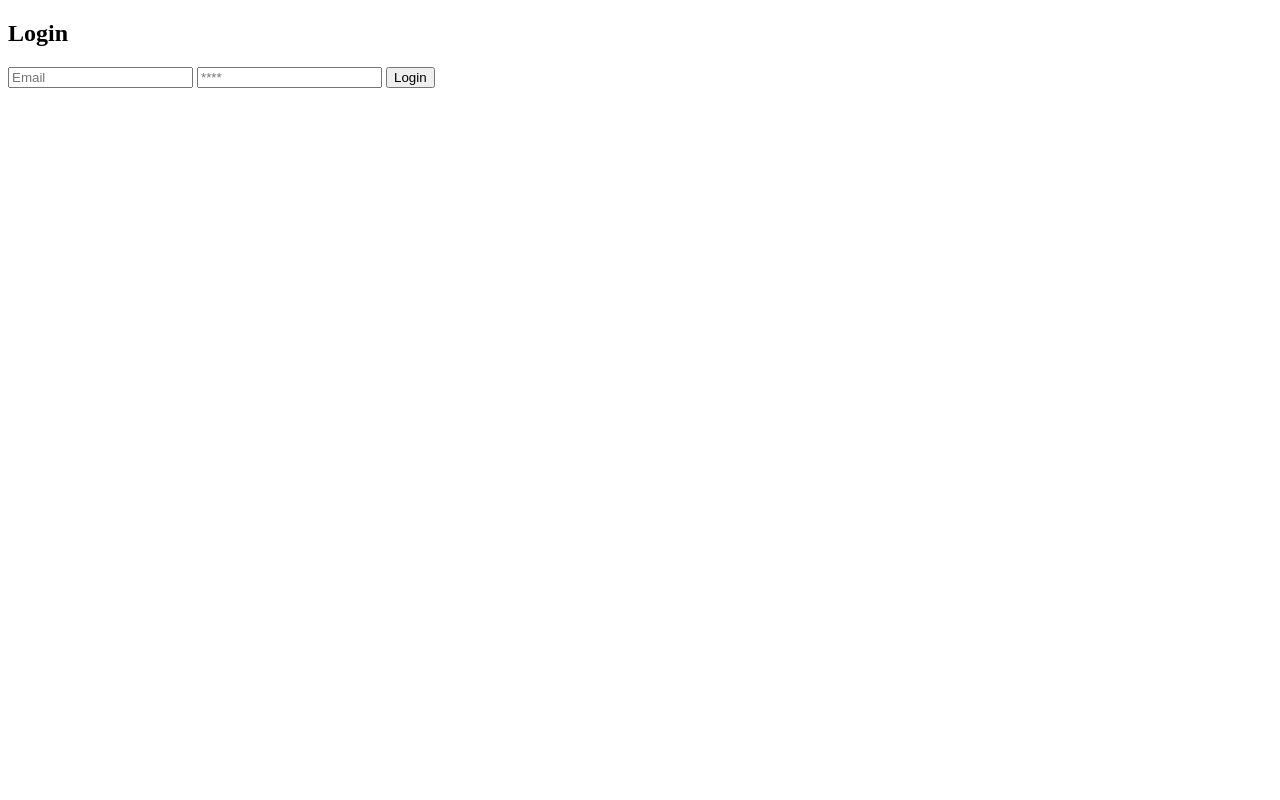
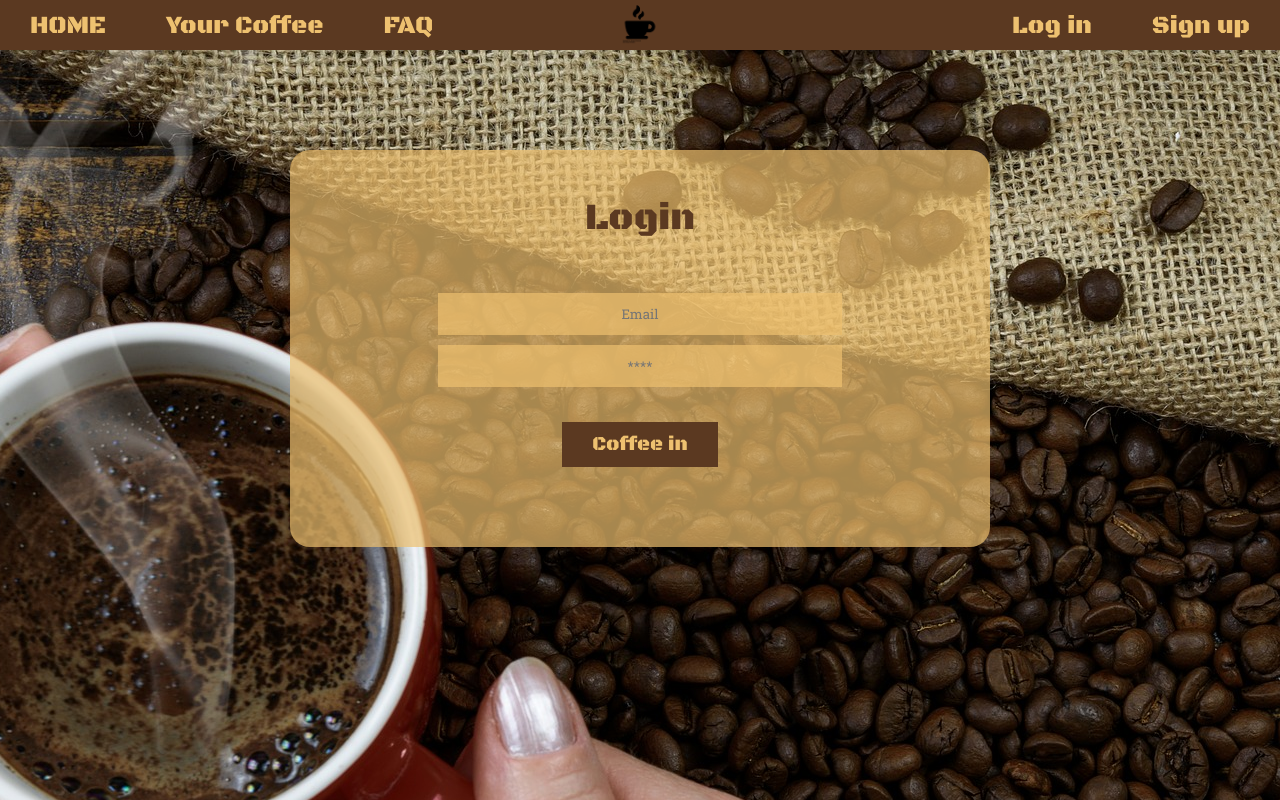
Before and after one commit to alex-olle/M1-Coffee, a plain HTML site: page login.html in a window 1280 px wide. Shown: the top 800 px of the page. Drawn offline with Linux system fonts and the light colour scheme.

Commit message:
Starting css

```diff
--- a/css/style.css
+++ b/css/style.css
@@ -0,0 +1,228 @@
+/* http://meyerweb.com/eric/tools/css/reset/
+   v2.0 | 20110126
+   License: none (public domain)
+*/
+
+html, body, div, span, applet, object, iframe,
+h1, h2, h3, h4, h5, h6, p, blockquote, pre,
+a, abbr, acronym, address, big, cite, code,
+del, dfn, em, img, ins, kbd, q, s, samp,
+small, strike, strong, sub, sup, tt, var,
+b, u, i, center,
+dl, dt, dd, ol, ul, li,
+fieldset, form, label, legend,
+table, caption, tbody, tfoot, thead, tr, th, td,
+article, aside, canvas, details, embed,
+figure, figcaption, footer, header, hgroup,
+menu, nav, output, ruby, section, summary,
+time, mark, audio, video {
+	margin: 0;
+	padding: 0;
+	border: 0;
+	font-size: 100%;
+	font: inherit;
+	vertical-align: baseline;
+}
+/* HTML5 display-role reset for older browsers */
+article, aside, details, figcaption, figure,
+footer, header, hgroup, menu, nav, section {
+	display: block;
+}
+body {
+	line-height: 1;
+}
+ol, ul {
+	list-style: none;
+}
+blockquote, q {
+	quotes: none;
+}
+blockquote:before, blockquote:after,
+q:before, q:after {
+	content: '';
+	content: none;
+}
+table {
+	border-collapse: collapse;
+	border-spacing: 0;
+}
+
+@import url('https://fonts.googleapis.com/css2?family=Black+Ops+One&display=swap');
+@import url('https://fonts.googleapis.com/css2?family=Roboto+Slab:wght@100;200;300;400;500;600;700;800;900&display=swap');
+
+    /* font-family: 'Black Ops One', cursive; */
+    /* font-family: 'Roboto Slab', serif; */
+
+html {
+    font-size: 25px;;
+}
+
+.nav-bar {
+    font-family: 'Black Ops One', cursive;
+    font-size: 1em;
+    background-color: #5B3921;
+    background-image: url("../images/logos/nav-bar/noun_Coffee_836672.png");
+    background-repeat: no-repeat;
+    background-position: center;
+    background-size: 40px;
+    height: 50px;
+    display: flex;
+    justify-content: space-between;
+    align-items: center;
+}
+
+.nav-bar-links {
+    display: flex;
+    justify-content: space-between;
+    align-items: center;
+}
+
+.nav-bar-pages {
+    width: 40%;
+}
+
+.nav-bar-user {
+    width: 15%;
+    margin: 0 20px;
+}
+
+.nav-bar-links > a {
+    text-decoration: none;
+    color: #EEC170;
+    margin: 10px;
+    padding: 20px;
+    white-space: nowrap;
+}
+
+.nav-bar-links > a:hover {
+    background-color: #EEC170;
+    color: #5B3921;
+}
+
+
+.header-background-index {
+    background-image: url('../images/img/index/background-index.jpg');
+}
+
+.header-background-your {
+    background-image: url('../images/img/yourCoffee/background-yourCoffee.jpg');
+}
+
+.header-background-faq {
+    background-image: url('../images/img/FAQ/background-FAQ.jpg');
+}
+
+.header-background {
+    background-repeat: no-repeat;
+    background-position: center;
+    background-size: cover;
+    height: 700px;
+    display: flex;
+    justify-content: center;
+    align-items: center;
+}
+
+.header-background > h1 {
+    font-family: 'Black Ops One', cursive;
+    color: #5b3921;
+    font-size: 4.5rem;
+    background-color: rgba(238, 193, 112, 0.7);
+    padding: 10px 100%;
+    white-space: nowrap;
+}
+
+
+
+.main-login {
+    background-image: url('../images/img/login/background-login.jpg');
+    background-color: #5B3921;
+    background-repeat: no-repeat;
+    background-position: center;
+    background-size: cover;
+    height: 1280px;
+    display: flex;
+    justify-content: center;
+    align-items: flex-start;
+}
+
+.login {
+    background-color: rgba(238, 193, 112, 0.7);;
+    margin-top: 100px;
+    width: 600px;
+    display: flex;
+    flex-direction: column;
+    justify-content: flex-start;
+    align-items: center;
+    padding: 50px;
+    border-radius: 20px;
+}
+
+.login > h2 {
+    font-family: 'Black Ops One', cursive;
+    font-size: 1.5rem;
+    color: #5B3921;
+    margin-bottom: 50px;
+}
+
+.form-wrapper {
+    display: flex;
+    flex-direction: column;
+    justify-content: center;
+    align-items: center;
+}
+
+.login-form {
+    display: flex;
+    flex-direction: column;
+    justify-content: center;
+    align-items: center;
+}
+
+.login-form input {
+    font-family: 'Roboto Slab', serif;
+    margin: 5px;
+    height: 40px;
+    width: 400px;
+    border: none;
+    background-color: rgba(238, 193, 112, 0.7);
+    color: #5B3921;
+    text-align: center;
+}
+
+.login-form button {
+    margin: 30px;
+    padding: 10px 30px;
+    font-family: 'Black Ops One', cursive;
+    font-size: 0.8rem;
+    background-color: #5B3921;
+    color: #EEC170;
+    border: none;
+}
+
+/* .message-container {
+    width: 100%;
+    max-width: 800px;
+    font-family: 'Black Ops One', cursive;
+    color: #5B3921;
+    display: flex;
+    justify-content: center;
+    padding: 20px;
+    /* border: solid 2px red; */
+    background-color: rgba(255, 0, 0, 0.3);
+} */
+
+
+footer {
+    font-size: 0.8em;
+    background-color: #5B3921;
+    height: 40px;
+    display: flex;
+    justify-content: center;
+    align-items: center;
+}
+
+footer p {
+    font-family: 'Black Ops One', cursive;
+    /* font-family: 'Roboto Slab', serif; */
+    color: #EEC170;
+}
--- a/login.html
+++ b/login.html
@@ -5,32 +5,49 @@
     <meta name="viewport" content="width=device-width, initial-scale=1.0">
     <title>Log in - ***PENDING***</title>
     <link rel="stylesheet" href="/css/style.css">
+    <link rel="stylesheet" href="/css/reset.css">
+    <link href="https://fonts.googleapis.com/css2?family=Black+Ops+One&display=swap" rel="stylesheet">
+    <link href="https://fonts.googleapis.com/css2?family=Roboto+Slab:wght@100;200;300;400;500;600;700;800;900&display=swap" rel="stylesheet">
     <script src="https://kit.fontawesome.com/5c6e16ae15.js" crossorigin="anonymous"></script>
 </head>
 <body>
     <header>
-        <!--COPY NAV BAR FROM INDEX AND CHANGE ACTIVE PAGE-->
+        <nav class="nav-bar">
+            <div class="nav-bar-links">
+                <a href="./index.html">HOME</a>
+                <a href="./yourCoffee.html">Your Coffee</a>
+                <a href="./faq.html">FAQ</a>
+            </div>
+            <div class="nav-bar-links">
+                <a href="./login.html">Log in</a>
+                <a href="./signup.html">Sign up</a>
+            </div>
+        </nav>
         <div>
 
         </div>
     </header>
 
     <main>
+        <section class="main-login">
             <section class="login">
                 <h2>Login</h2>
                 <div class="form-wrapper">
                     <form class="login-form" action="">
                         <input type="email" id="email" placeholder="Email" />
                         <input type="password" id="password" placeholder="****" />
-                    <button type="submit" class="button" id="login-button">Login</button>
+                        <button type="submit" class="button" id="login-button">Coffee in</button>
                     </form>
                     <div class="message-container">
 
                     </div>
                 </div>
             </section>
+        </section>
     </main>
 
-    <!--COPY FOOTER FROM INDEX-->
+    <footer>
+        <p>Ironhack - Web Development - September 2020 - Alejandro Ollé</p>
+    </footer>
 </body>
 </html>
```
Also changed, not shown: faq.html (+19 -5 lines), index.html (+7 -4 lines), signup.html (+19 -2 lines), yourCoffee.html (+19 -3 lines), css/reset.css (added), images/logos/nav-bar/noun_Coffee_836672.png (added), 1 other file. Lines whose indentation alone changed are shown as unchanged.
